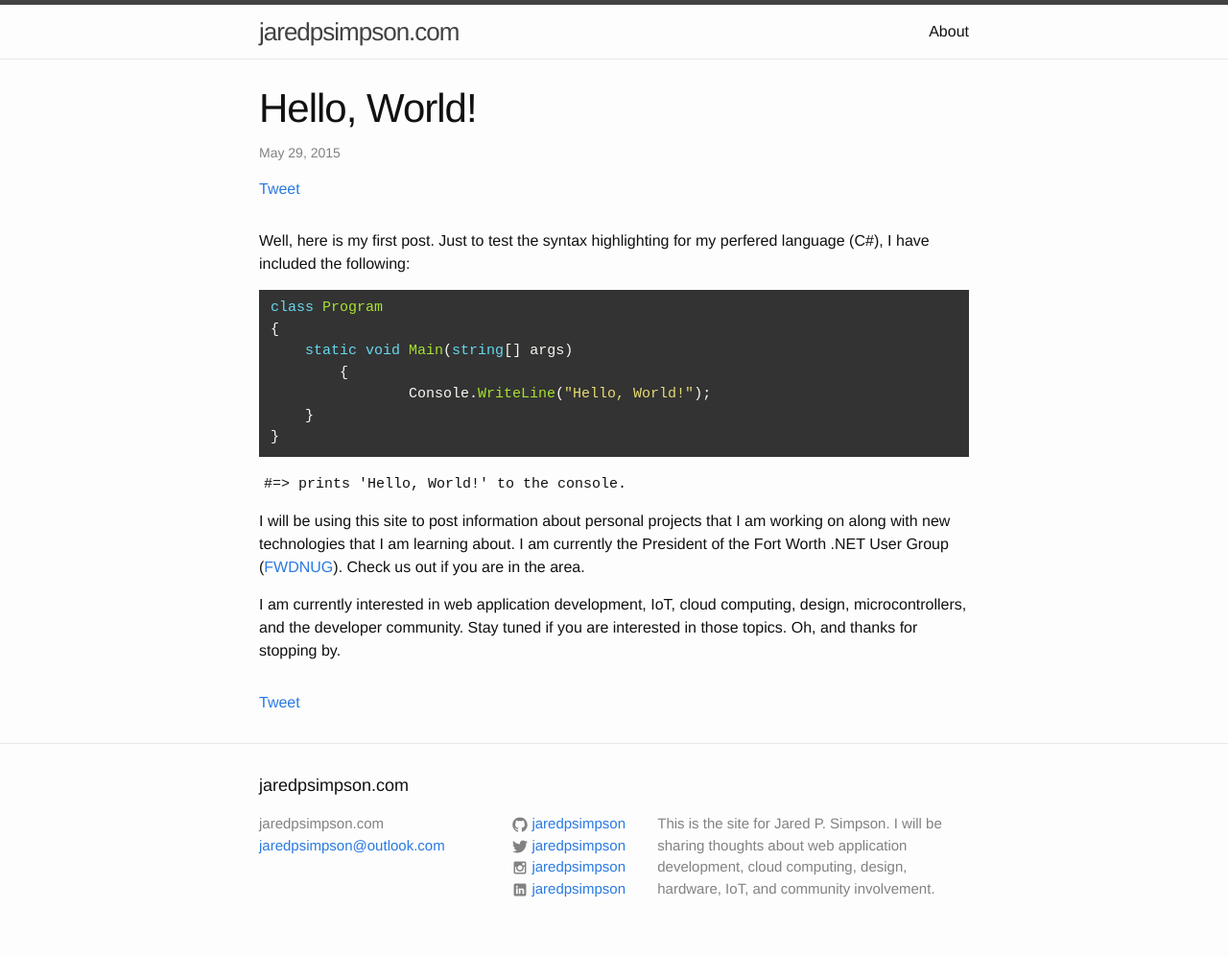
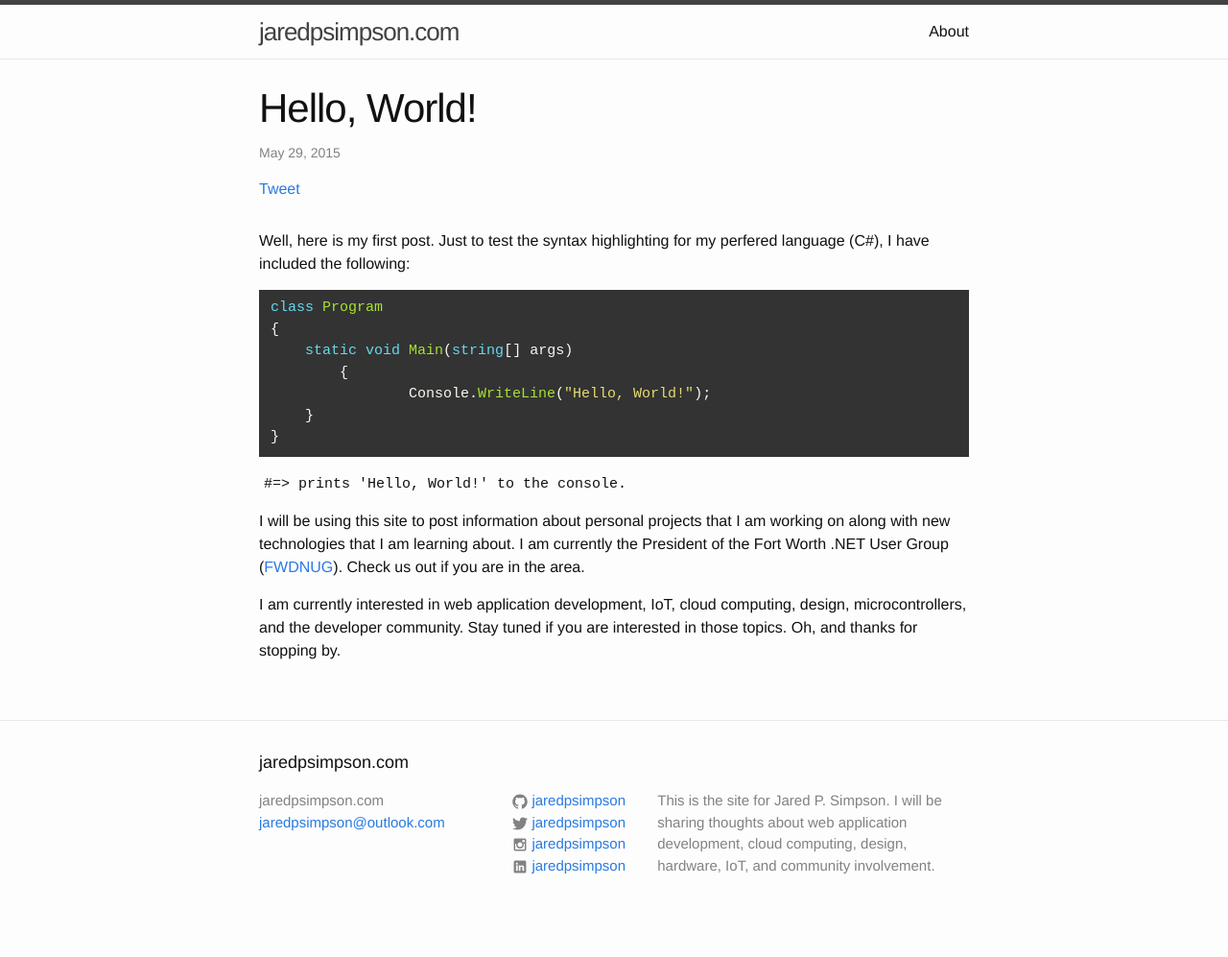
Before and after one commit to jaredpsimpson/jaredpsimpson.github.io, a Jekyll site: the page built from _posts/2015-05-29-hello-world.markdown, in a window 1280 px wide. Shown: the whole page at 96% size. Built offline with Jekyll 4.4.1, drawn with Linux system fonts in a browser that asks for light colours; Markdown is read by kramdown in place of the engine named in the settings; comment, search, counter and statistics services are not loaded; after the commit the page ends 973 px from its top, so only the background shows below that.

Commit message:
Removed one of the erroneous twitter buttons.

```diff
--- a/_layouts/post.html
+++ b/_layouts/post.html
@@ -6,7 +6,7 @@ layout: default
   <header class="post-header">
     <h1 class="post-title">{{ page.title }}</h1>
     <p class="post-meta">{{ page.date | date: "%b %-d, %Y" }}{% if page.author %} • {{ page.author }}{% endif %}{% if page.meta %} • {{ page.meta }}{% endif %}</p>
-    <a href="https://twitter.com/share" class="twitter-share-button" data-via="jaredpsimpson">Tweet</a>
+    <a href="https://twitter.com/share" class="twitter-share-button">Tweet</a>
   </header>
 
   <article class="post-content">
@@ -17,5 +17,4 @@ layout: default
 
 {% include disqus.html %}
 
-<a href="https://twitter.com/share" class="twitter-share-button">Tweet</a>
 <script>!function(d,s,id){var js,fjs=d.getElementsByTagName(s)[0],p=/^http:/.test(d.location)?'http':'https';if(!d.getElementById(id)){js=d.createElement(s);js.id=id;js.src=p+'://platform.twitter.com/widgets.js';fjs.parentNode.insertBefore(js,fjs);}}(document, 'script', 'twitter-wjs');</script>
```
